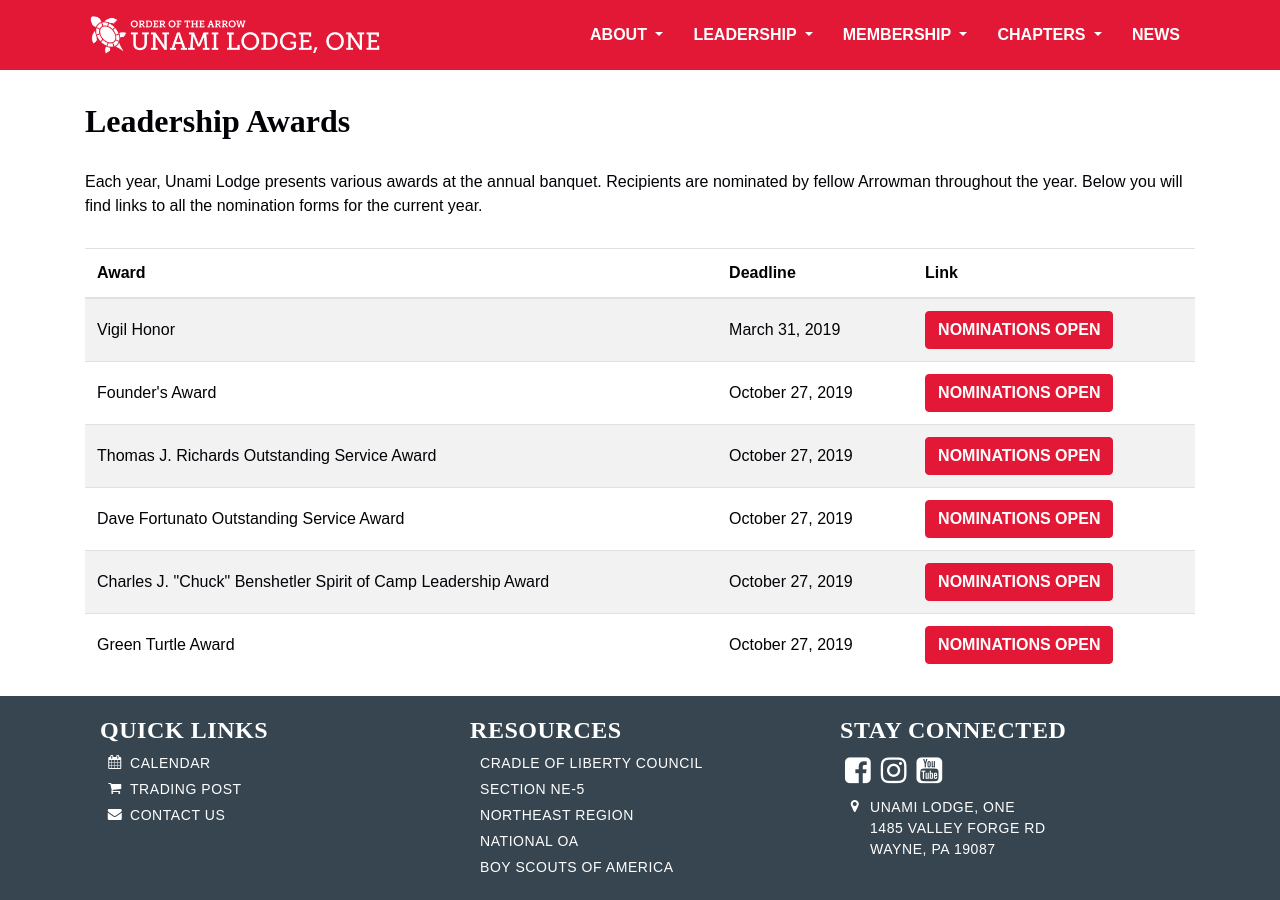
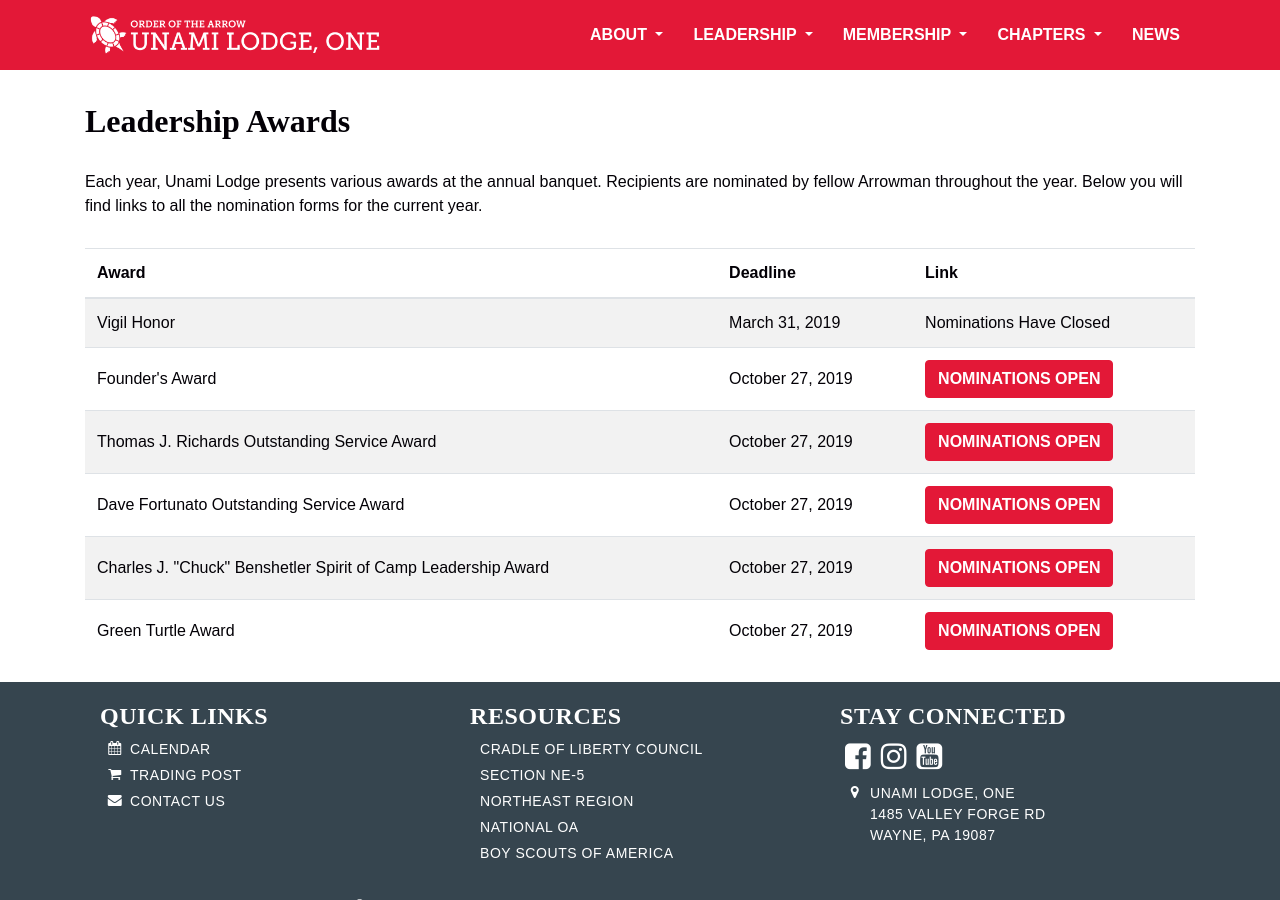
Before and after one commit to colbsa/UnamiLodge.org, a Jekyll site: the page built from awards.md, in a window 1280 px wide and 900 px high. Built offline with Jekyll 4.4.1, drawn with Linux system fonts in a browser that asks for light colours; some web fonts are replaced.

Commit message:
Closed vigil nominations

```diff
--- a/_data/awards.yml
+++ b/_data/awards.yml
@@ -1,7 +1,7 @@
 - title: Vigil Honor
   deadline: March 31, 2019
-  link-text: Nominations Open
-  link-url: https://docs.google.com/forms/d/e/1FAIpQLSelFcms1tCL-HO-thY7o7uRa4GIKFo6elAPvpAssZ1skiiTSw/viewform
+  link-text: Nominations Have Closed
+  link-url:
 
 - title: Founder's Award
   deadline: October 27, 2019
```
